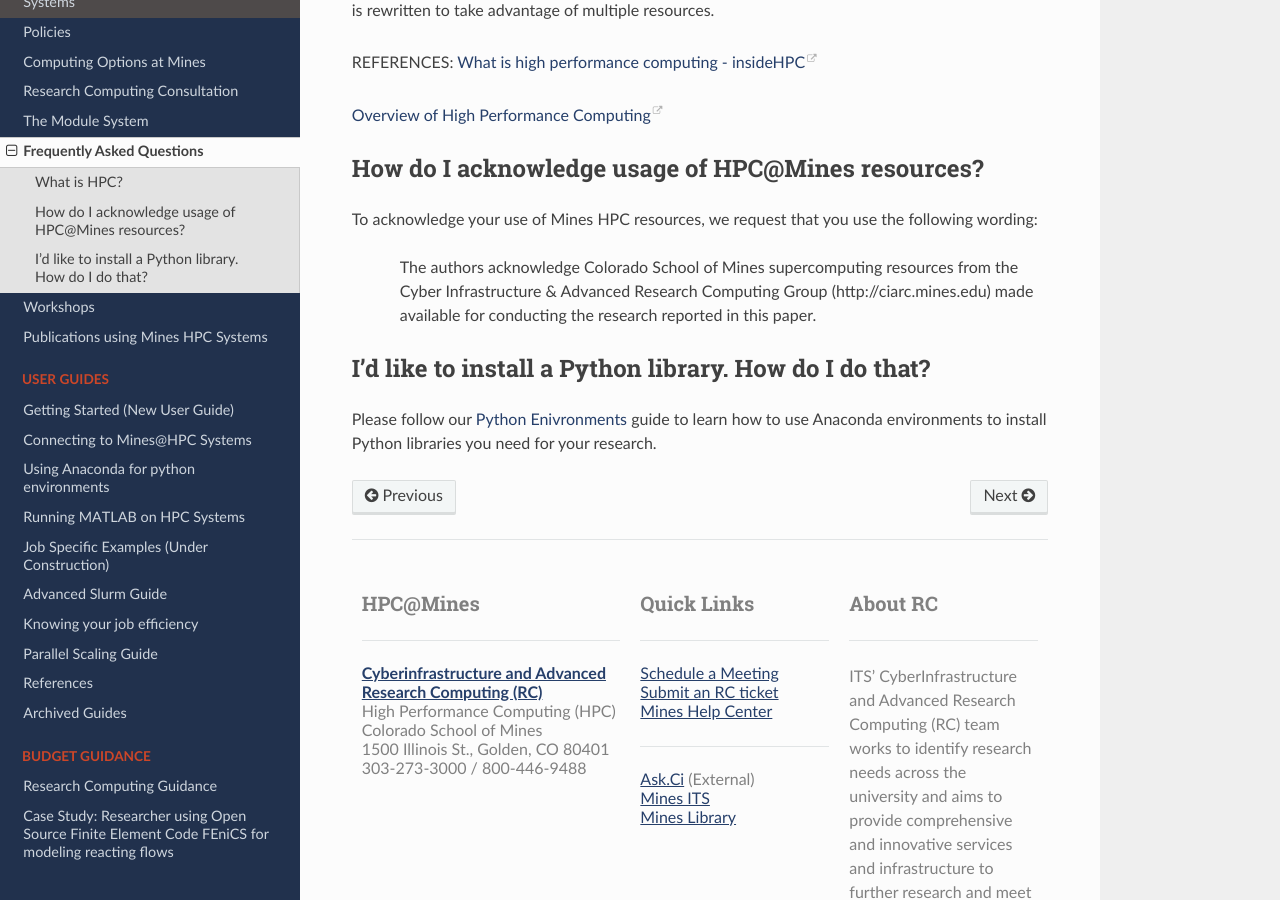
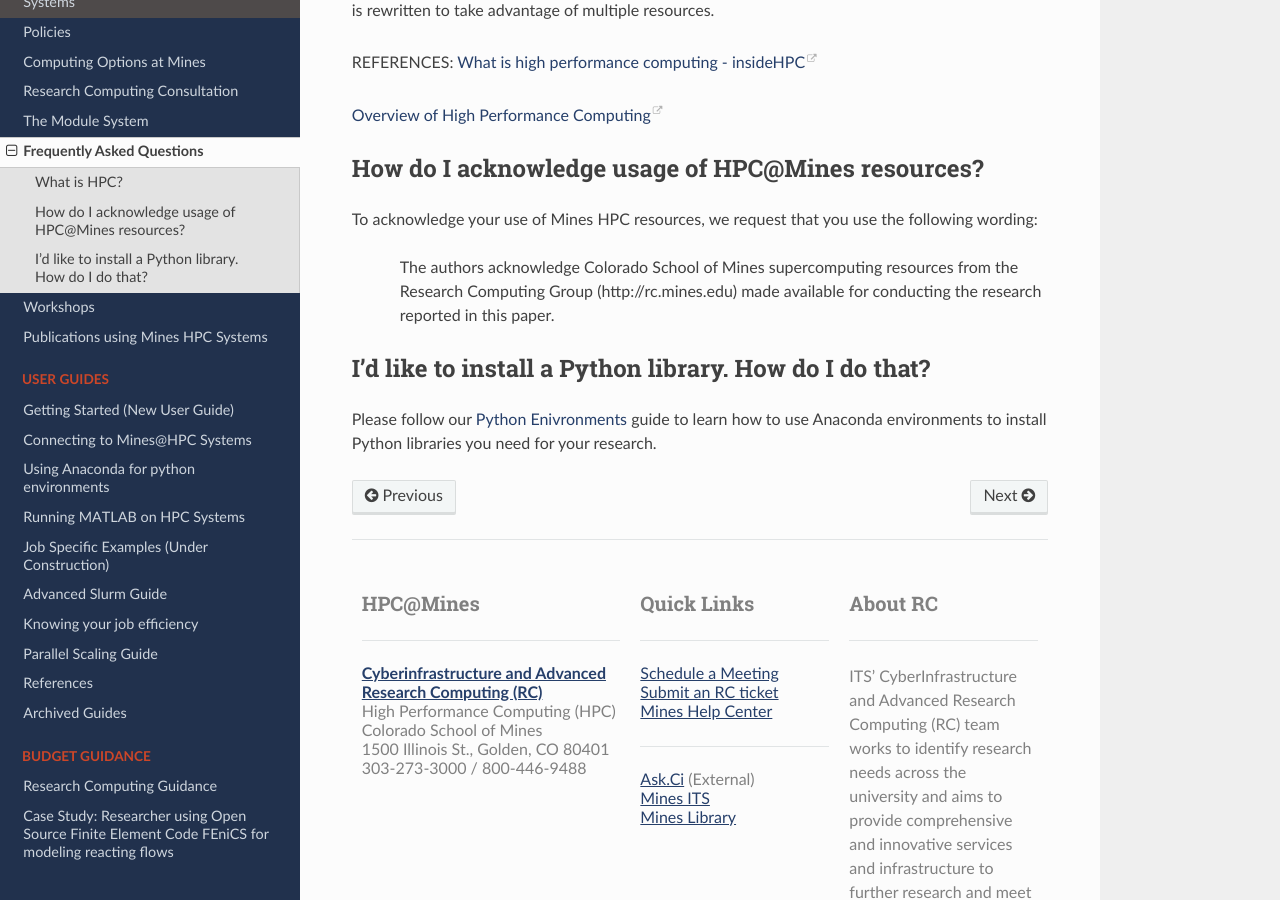
Before and after one commit to mines-researchcomputing/rc-docs, a Sphinx documentation site: the page built from source/pages/faq.md, in a window 1280 px wide and 900 px high, scrolled down 889 px. Built offline with Sphinx 7.4.7 and the Read the Docs theme 2.0.0, drawn with Linux system fonts in a browser that asks for light colours.

Commit message:
Update faq.md

```diff
--- a/source/pages/faq.md
+++ b/source/pages/faq.md
@@ -21,7 +21,7 @@ REFERENCES:
 
 ## How do I acknowledge usage of HPC@Mines resources?
 To acknowledge your use of Mines HPC resources, we request that you use the following wording:
->> The authors acknowledge Colorado School of Mines supercomputing resources from the Cyber Infrastructure & Advanced Research Computing Group (http://ciarc.mines.edu) made available for conducting the research reported in this paper.
+>> The authors acknowledge Colorado School of Mines supercomputing resources from the Research Computing Group (http://rc.mines.edu) made available for conducting the research reported in this paper.
 
 ## I'd like to install a Python library. How do I do that?
 
```
